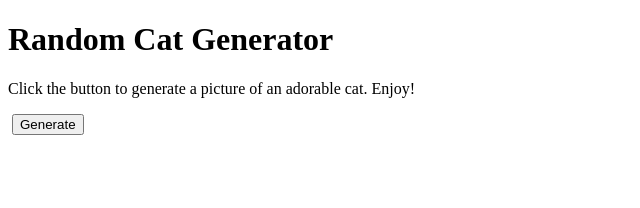
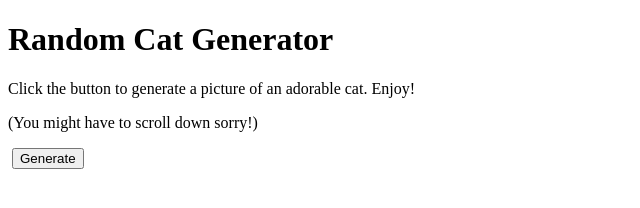
Before and after one commit to sminkin65/sminkin65.github.io, a plain HTML site: page catGenerator.html in a window 1280 px wide. Shown: the whole page, without its empty margins (0-640 px from the left). Drawn offline with Linux system fonts and the light colour scheme.

Commit message:
added sidenote

```diff
--- a/catGenerator.html
+++ b/catGenerator.html
@@ -10,6 +10,7 @@
   <body>
     <h1>Random Cat Generator</h1>
     <p>Click the button to generate a picture of an adorable cat. Enjoy!</p>
+    <p>(You might have to scroll down sorry!)</p>
     <img src="" alt="" id="image">
     <button type="button" name="button" id="generate">Generate</button>
     <script type="text/javascript" src="catGenerator.js">
```
